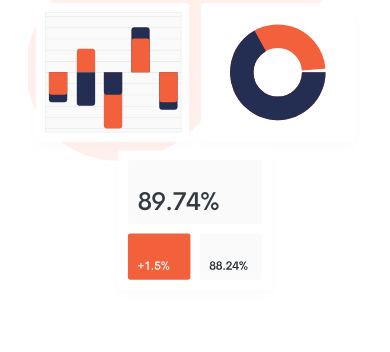
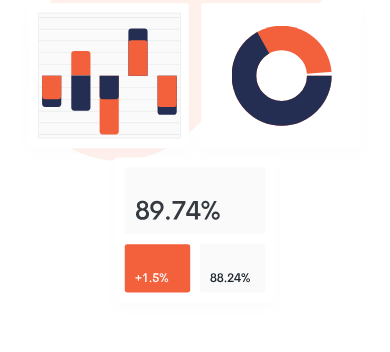
Before and after one commit to DevPierre05/tailwind-manage-landing-page, a website: page index.html in a window 390 px wide. Shown: the part 139-491 px from the top of the page. Drawn offline with Linux system fonts and the light colour scheme.

Commit message:
Hero section padding

```diff
--- a/index.html
+++ b/index.html
@@ -58,7 +58,7 @@
     <section id="hero">
       <!-- flex-container -->
       <div class="container z-24 flex flex-col-reverse items-center
-      px-6 mx-auto mb-16 mt-10 gap-y-12 md:px-12 md:flex-row md:gap-x-12">
+      px-4 mx-auto mb-16 mt-10 gap-y-12 md:px-12 md:flex-row md:gap-x-12">
         <!-- Left-Item -->
         <div class="flex flex-col text-center space-y-12 md:w-1/2">
           <h1 class="max-w-md text-4xl font-bold md:text-left md:text-5xl md:max-w-md">
--- a/script.js
+++ b/script.js
@@ -107,8 +107,6 @@ smallScreenSlide()
 
 
 // SlideShow for medium screen +
-
-
 //Function to move testimonials
 let curIndex = 3;
 const mediumScreenSlide = function () {
```
